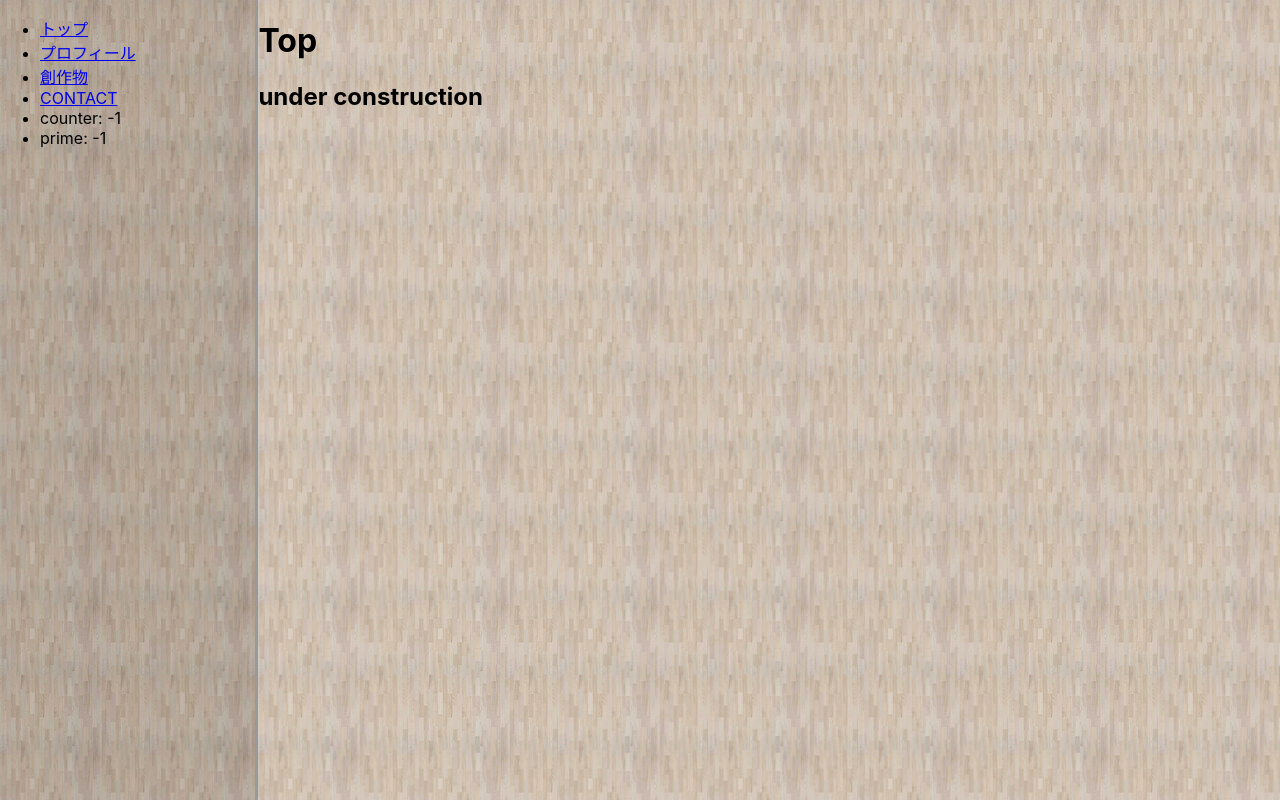
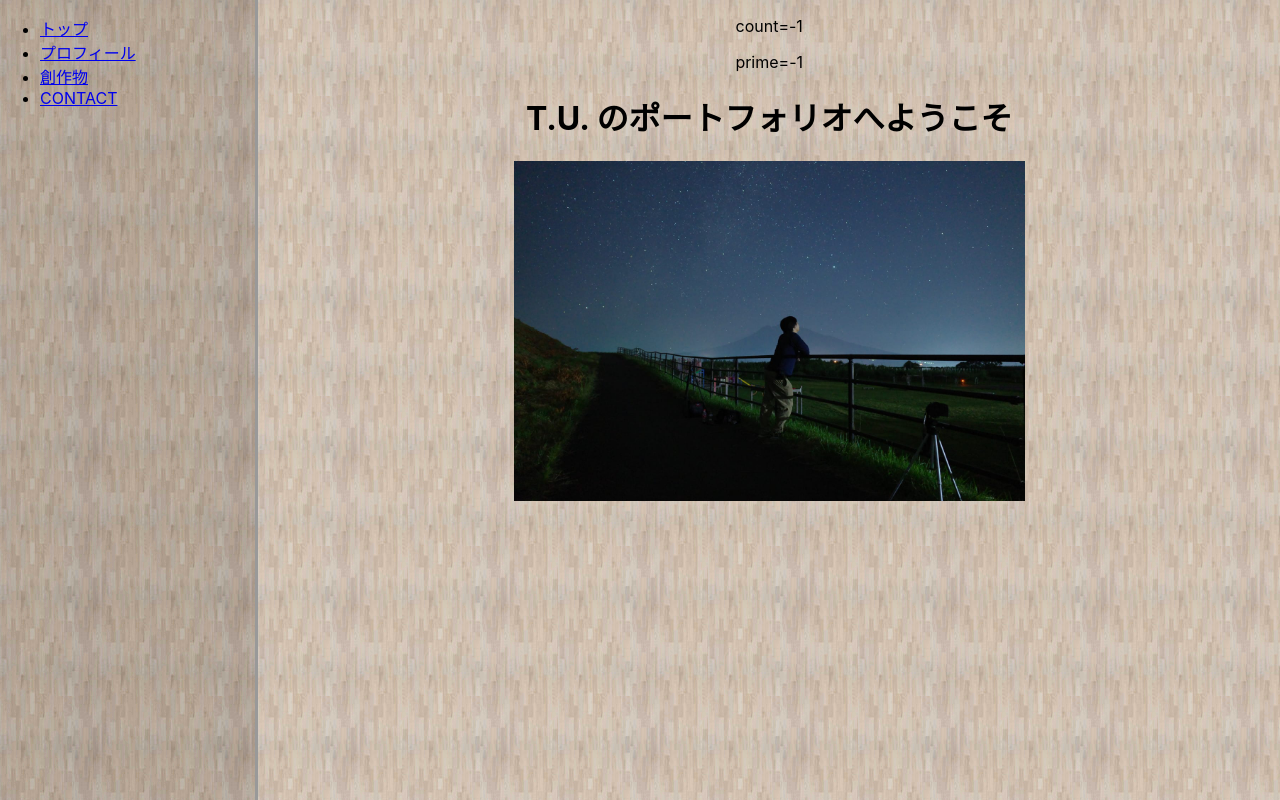
Before and after one commit to ts-uc/PrimeCounter, a React (Create React App) app: page / in a window 1280 px wide. Built offline with nearby package versions, Linux system fonts and the light colour scheme; no server answers; the database is empty.

Commit message:
Top画面を弄った

```diff
--- a/src/assets/App.css
+++ b/src/assets/App.css
@@ -10,24 +10,28 @@
   color: white;
 }
 
-.App{
+.App {
   display: flex;
 }
 
-.Content{
+.Content {
   background-image: url(woodtexture.gif);
   float: right;
   min-height: 100vh;
-  width:80%;
+  width: 80%;
 }
 
-.Side {
+.SideBar {
   float: left;
   background-image: url(woodtexture_side.gif);
 
   border-right: solid 3px #999;
   width: 20%;
   min-height: 100vh;
+}
+
+.Top {
+  text-align: center;
 }
 
 .App-logo {
--- a/src/components/App.js
+++ b/src/components/App.js
@@ -1,17 +1,17 @@
 import { useState } from "react";
 import {
-  BrowserRouter as BrowserRouter,
+  BrowserRouter,
   Routes,
   Route,
-  Link,
 } from "react-router-dom";
+import { SideBar } from "./SideBar"
 import { Products } from "./Products";
 import { Profile } from "./Profile";
-import { Contact } from "./Contact"
+import { Contact } from "./Contact";
 import { Top } from "./Top";
 import "../assets/App.css";
 import { GetAndSetCounter } from "./GetAndSetCounter";
-import { CalcPrime } from "./CalcPrime"
+import { CalcPrime } from "./CalcPrime";
 
 function App() {
   const [counter, setCounter] = useState(-1);
@@ -19,22 +19,15 @@ function App() {
   return (
     <BrowserRouter>
       <div className="App">
-        <div className="Side">
-          <ul>
-            <li><Link to="/">トップ</Link></li>
-            <li><Link to="/profile">プロフィール</Link></li>
-            <li><Link to="/products">創作物</Link></li>
-            <li><Link to="/contact">CONTACT</Link></li>
-            <li>counter: {counter}</li>
-            <li>prime: {prime}</li>
-          </ul>
-        </div>
+        <nav className="SideBar">
+          <SideBar />
+        </nav>
         <div className="Content">
           <Routes>
             <Route path="/profile" element={<Profile />} />
             <Route path="/products" element={<Products />} />
             <Route path="/contact" element={<Contact />} />
-            <Route path="/" element={<Top />} />
+            <Route path="/" element={<Top counter={counter} prime={prime} />} />
           </Routes>
         </div>
       </div>
--- /dev/null
+++ b/src/components/SideBar.js
@@ -0,0 +1,20 @@
+import { Link } from "react-router-dom";
+
+export const SideBar = () => {
+  return (
+    <ul>
+      <li>
+        <Link to="/">トップ</Link>
+      </li>
+      <li>
+        <Link to="/profile">プロフィール</Link>
+      </li>
+      <li>
+        <Link to="/products">創作物</Link>
+      </li>
+      <li>
+        <Link to="/contact">CONTACT</Link>
+      </li>
+    </ul>
+  );
+};
--- a/src/components/Top.js
+++ b/src/components/Top.js
@@ -1,8 +1,12 @@
-export const Top = () => {
+import star_and_me from "../assets/star_and_me.jpg"
+
+export const Top = (props) => {
     return (
-      <>
-        <h1>Top</h1>
-        <h2>under construction</h2>
-      </>
+      <div className="Top">
+        <p>count={props.counter}</p>
+        <p>prime={props.prime}</p>
+        <h1>T.U. のポートフォリオへようこそ</h1>
+        <img src={star_and_me} width="50%" />
+      </div>
     );
   };
```
Also changed, not shown: src/assets/star_and_me.jpg (added).
